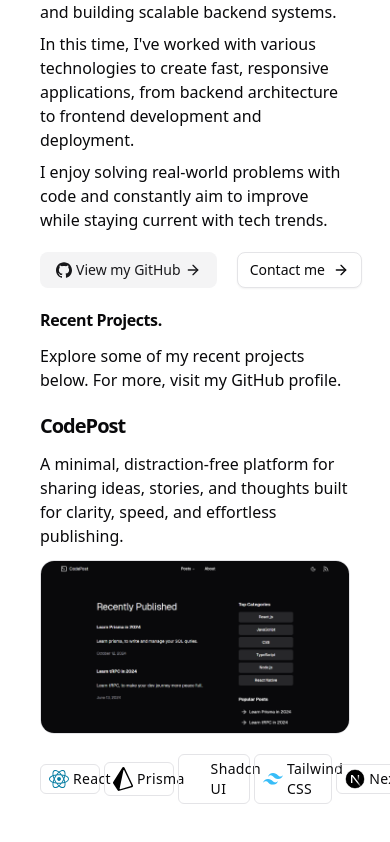
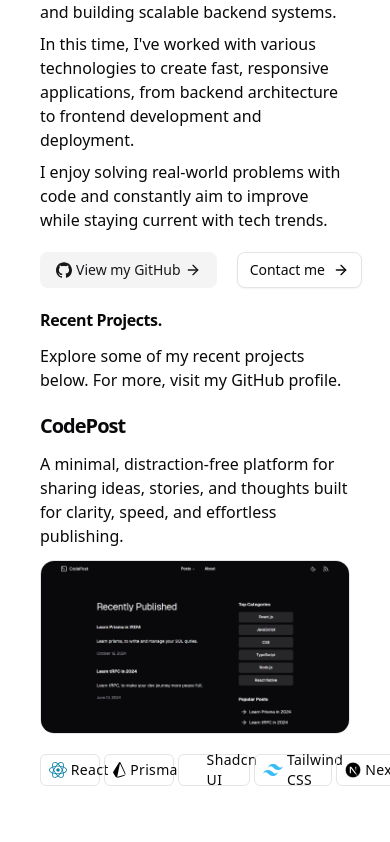
Before and after one commit to Harshalvk/Portfolio, a Next.js app: page / in a window 390 px wide. Shown: the part 360-1202 px from the top of the page. Built offline with nearby package versions, Linux system fonts and the light colour scheme.

Commit message:
Refactor TechBadge component to improve styling and remove unused imports

```diff
--- a/components/TechBadge.tsx
+++ b/components/TechBadge.tsx
@@ -1,7 +1,5 @@
 import Image from "next/image";
 import React from "react";
-import { AspectRatio } from "./ui/aspect-ratio";
-import { Button } from "./ui/button";
 
 const TechBadge = ({
   imageSrc,
@@ -13,8 +11,8 @@
   alt: string;
 }) => {
   return (
-    <div className="border rounded-sm flex items-center gap-1 w-fit py-1 px-2 hover:bg-zinc-100 dark:hover:bg-zinc-900 hover:border-zinc-500/40 transition-all duration-200 cursor-default">
-      <Image src={`${imageSrc}`} alt={`${alt}`} width={20} height={20} />
+    <div className="h-8 border rounded-sm flex items-center gap-1 w-fit py-1 px-2 hover:bg-zinc-100 dark:hover:bg-zinc-900 hover:border-zinc-500/40 transition-all duration-200 cursor-default">
+      <Image src={`${imageSrc}`} alt={`${alt}`} width={20} height={20} className="h-4 sm:h-6 rounded-sm" />
       <p className="text-sm font-medium tracking-wide cursor-default">{name}</p>
     </div>
   );
```
